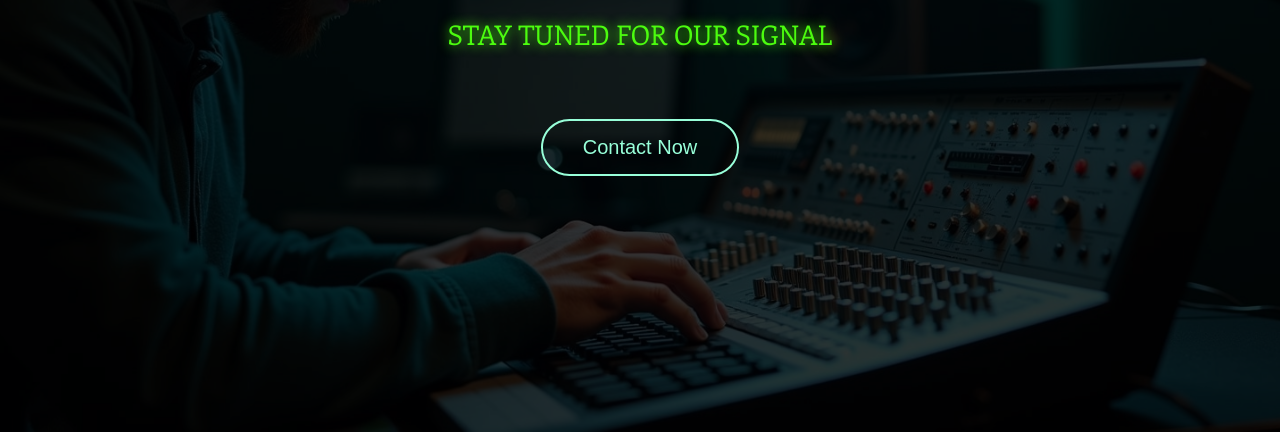
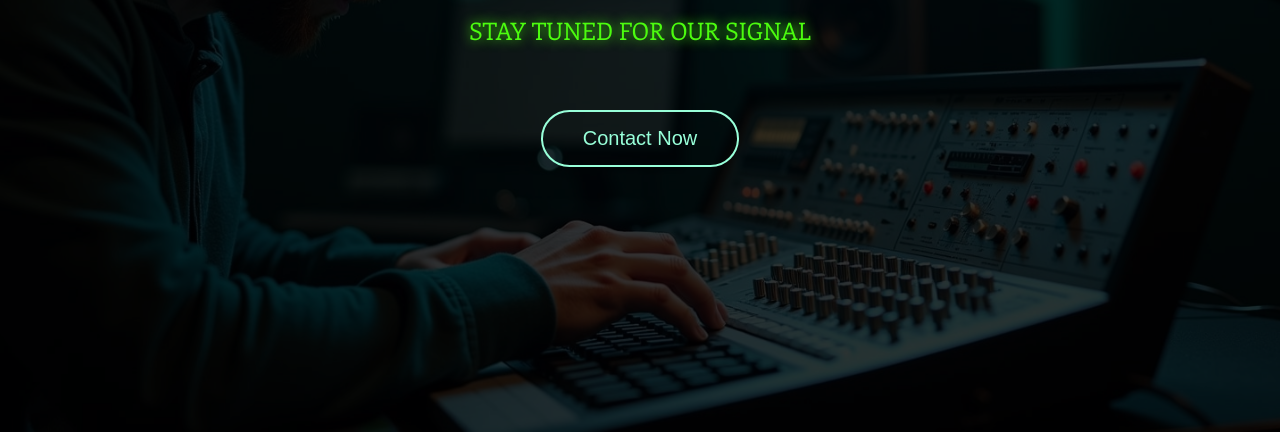
Before and after one commit to suryamurali006/sensQ, a plain HTML site: page index.html in a window 1280 px wide. Shown: the part 368-800 px from the top of the page. Drawn offline with Linux system fonts and the light colour scheme.

Commit message:
index.html

```diff
--- a/index.html
+++ b/index.html
@@ -73,10 +73,10 @@
     --------------------------------------*/
     .subtitle {
         font-family: 'Enriqueta-Regular', serif;
-        font-size: 27px;
+        font-size: 24px;
         color: #4CFC0F;              /* Light neon green */
         text-shadow: 0 0 12px #4CFC0F;
-        margin-top: 40px;
+        margin-top: 30px;
     }
 
     /* -------------------------------------
```
